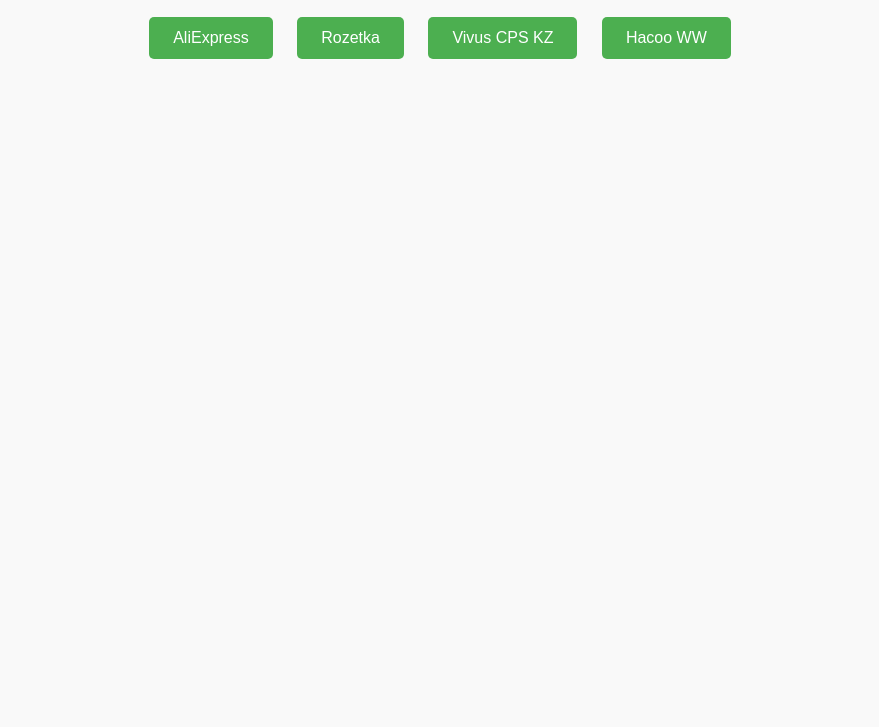
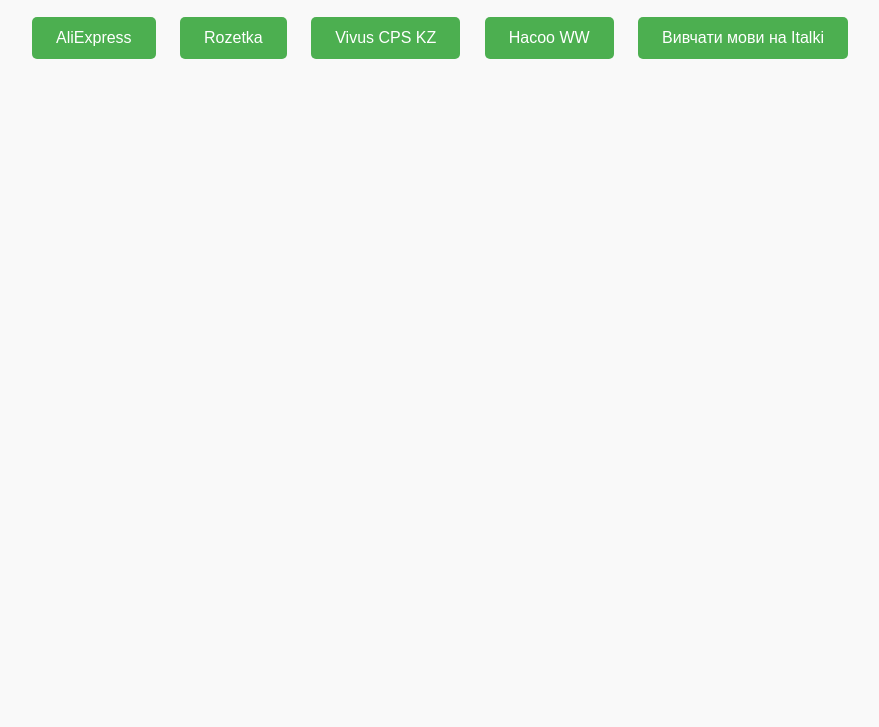
Before and after one commit to Ivanmarmur/onlineshop, a plain HTML site: page index.html in a window 1280 px wide. Shown: the part 73-800 px from the top of the page, without its empty margins (200-1079 px from the left). Drawn offline with Linux system fonts and the light colour scheme.

Commit message:
Add Italki button to partner catalog
Added a new button for Italki to the partner catalog.

```diff
--- a/index.html
+++ b/index.html
@@ -2,7 +2,7 @@
 <html lang="uk">
 <head>
   <meta charset="UTF-8">
-  <title>Мій партнерський сайт</title>
+  <title>Мій каталог партнерських магазинів</title>
   <style>
     body {
       font-family: Arial, sans-serif;
@@ -44,5 +44,8 @@
   <!-- Кнопка Hacoo WW -->
   <a href="https://dorinebeaumont.com/g/84e1j7pvh18caa0bc22ef271888eea/" target="_blank" class="button">Hacoo WW</a>
 
+  <!-- Кнопка Italki -->
+  <a href="https://flcoz.com/g/9ks8krpbbq8caa0bc22e9911c0dd7a/" target="_blank" class="button">Вивчати мови на Italki</a>
+
 </body>
 </html>
```
